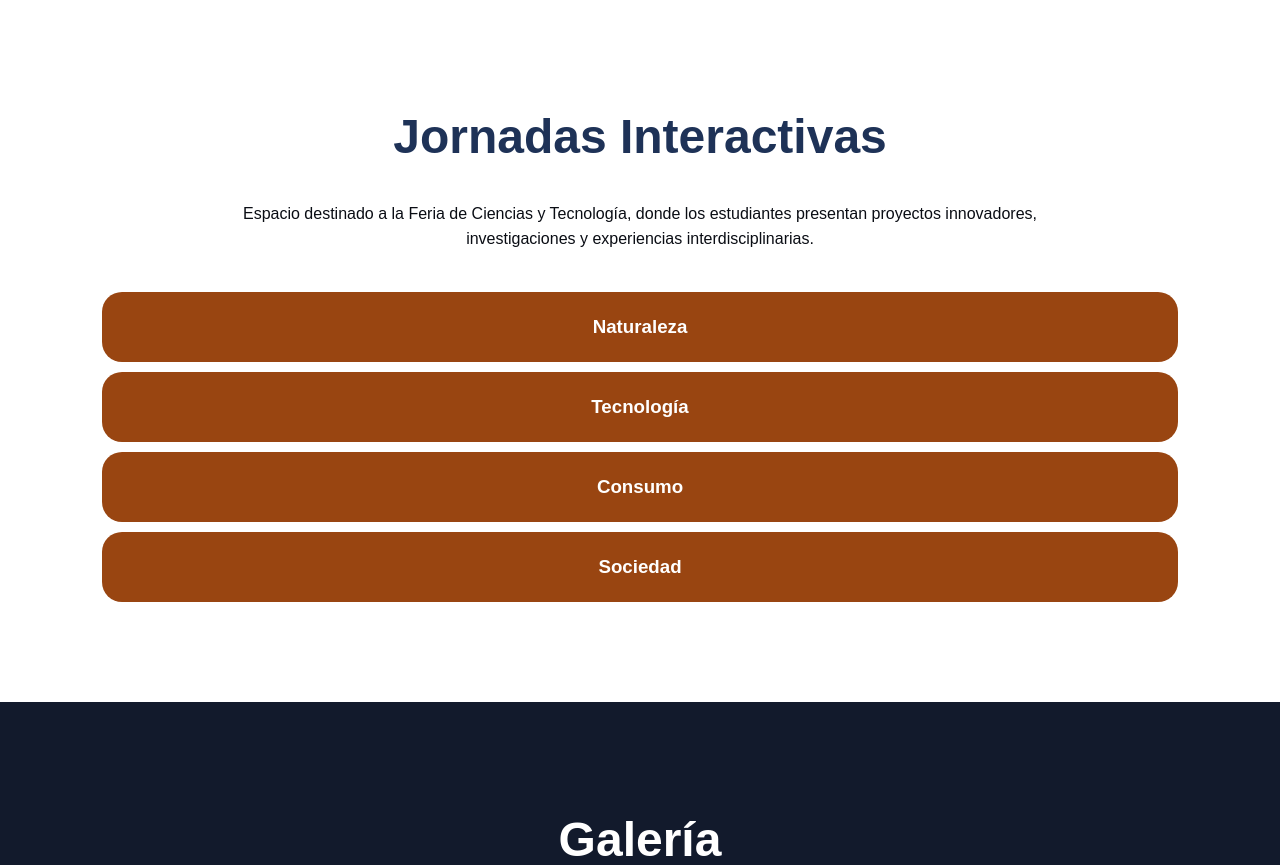
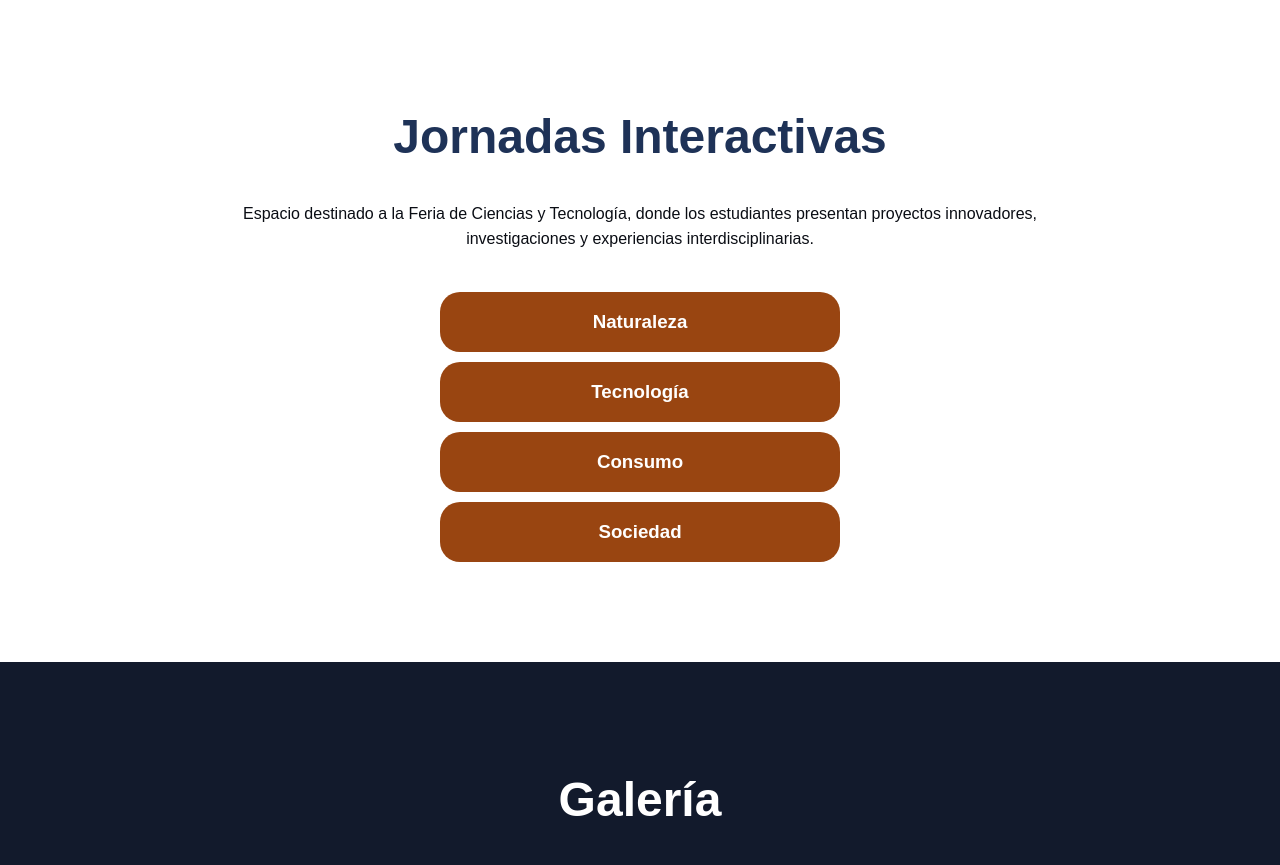
Before and after one commit to vickybugia0/jornadas2026, a PHP site: page /stream/index.php in a window 1280 px wide. Shown: the part 2049-2914 px from the top of the page. Run offline with PHP 8.4, Linux system fonts and the light colour scheme.

Commit message:
Vamo a ve

```diff
--- a/stream/style.css
+++ b/stream/style.css
@@ -253,18 +253,23 @@ nav a:hover{
     margin:0 auto 40px;
 }
 
-.jornadas-grid{
-    display:grid;
-    grid-template-rows:repeat(4,1fr);
+.jornadas-grid{/* Reemplaza esto por la clase real de tu contenedor */
+    display: grid;
+    grid-template-columns: 1fr;
     gap: 10px;
+    justify-items: center;
 }
 
+
 .jornada-card{
-    background:#994511;
-    color:white;
-    border-radius:20px;
-    padding:20px;
-    text-align:center;
+background: #994511;
+    color: white;
+    border-radius: 20px;
+    padding: 15px 20px;
+    text-align: center;
+    transition: .3s;
+    width: 100%;
+    max-width: 400px;
 }
 
 /* =========================
```
